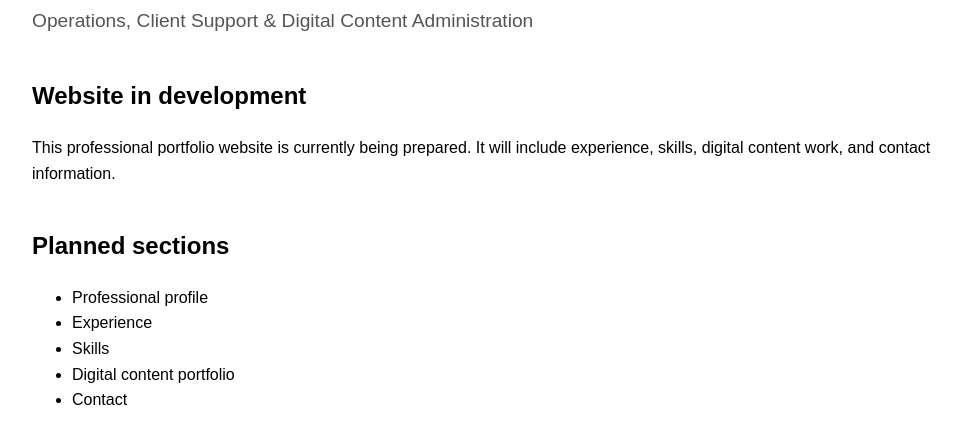
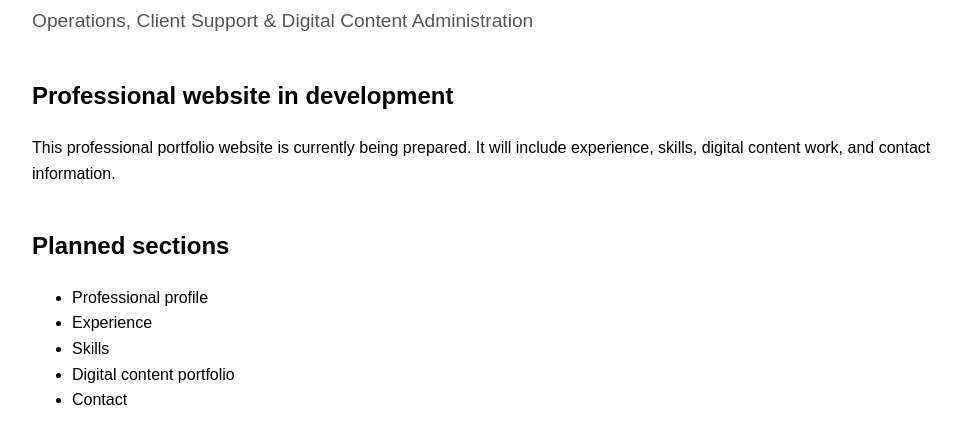
Before and after one commit to annashutskaya/anna-shchutskaya-website, a plain HTML site: page index.html in a window 1280 px wide. Shown: the part 160-604 px from the top of the page, without its empty margins (158-1120 px from the left). Drawn offline with Linux system fonts and the light colour scheme.

Commit message:
Update index.html

```diff
--- a/index.html
+++ b/index.html
@@ -31,7 +31,7 @@
   <p class="subtitle">Operations, Client Support & Digital Content Administration</p>
 
   <section>
-    <h2>Website in development</h2>
+    <h2>Professional website in development</h2>
     <p>
       This professional portfolio website is currently being prepared.
       It will include experience, skills, digital content work, and contact information.
```
